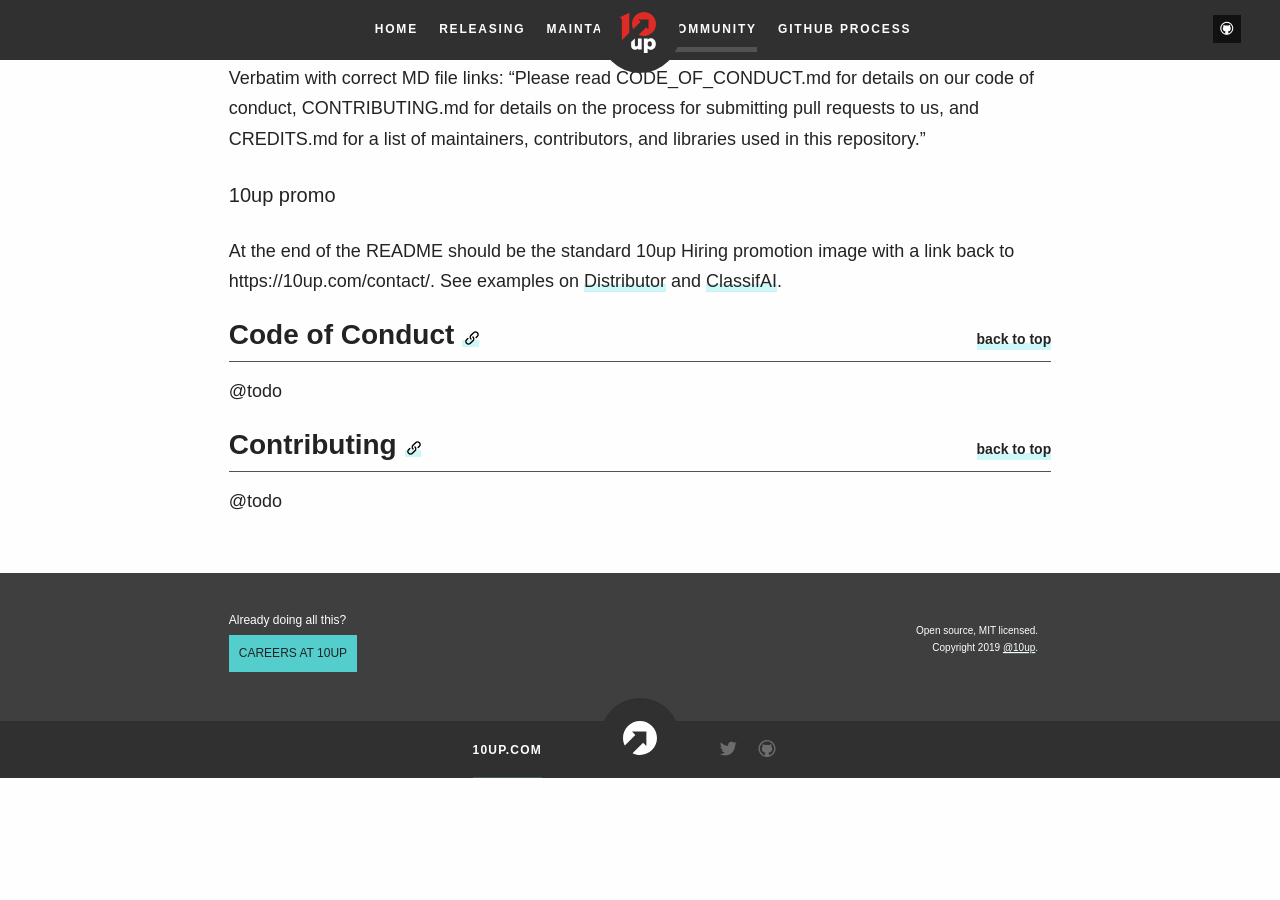
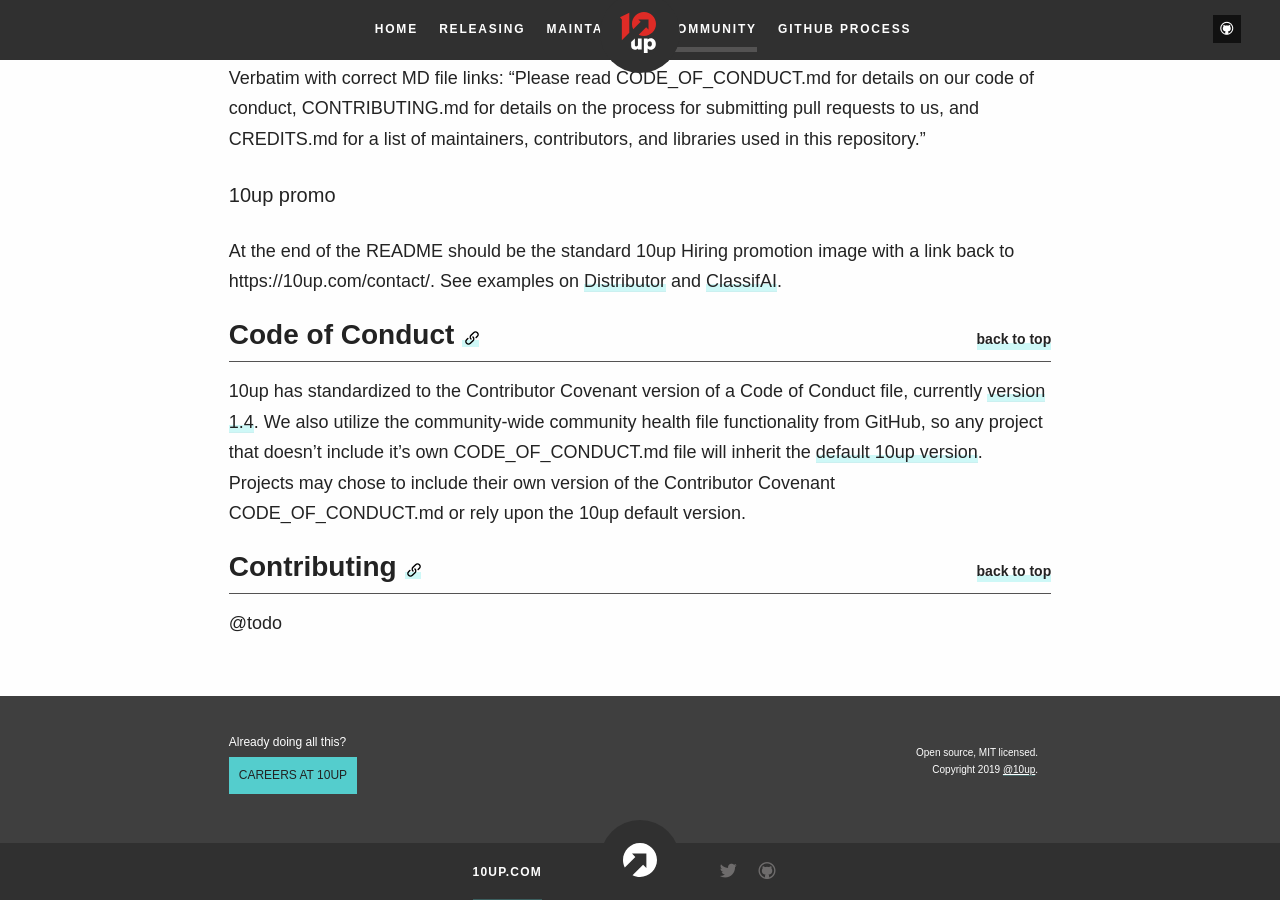
Before and after one commit to 10up/Open-Source-Best-Practices, a Jekyll site: the page built from community.md, in a window 1280 px wide and 900 px high, scrolled down 1782 px. Built offline with Jekyll 4.4.1, drawn with Linux system fonts in a browser that asks for light colours; some web fonts are replaced; before the commit the page ends 2560 px from its top, so only the background shows below that.

Commit message:
add content to Code of Conduct section in Community.md

```diff
--- a/_includes/markdown/Community.md
+++ b/_includes/markdown/Community.md
@@ -49,7 +49,7 @@ At the end of the README should be the standard 10up Hiring promotion image with
 
 <h2 id="code-of-conduct" class="anchor-heading">Code of Conduct {% include Util/link_anchor anchor="code-of-conduct" %} {% include Util/top %}</h2>
 
-@todo
+10up has standardized to the Contributor Covenant version of a Code of Conduct file, currently [version 1.4](https://www.contributor-covenant.org/version/1/4/code-of-conduct.html).  We also utilize the community-wide community health file functionality from GitHub, so any project that doesn't include it's own CODE_OF_CONDUCT.md file will inherit the [default 10up version](https://github.com/10up/.github/blob/master/CODE_OF_CONDUCT.md).  Projects may chose to include their own version of the Contributor Covenant CODE_OF_CONDUCT.md or rely upon the 10up default version.
 
 <h2 id="contributing" class="anchor-heading">Contributing {% include Util/link_anchor anchor="contributing" %} {% include Util/top %}</h2>
 
```
